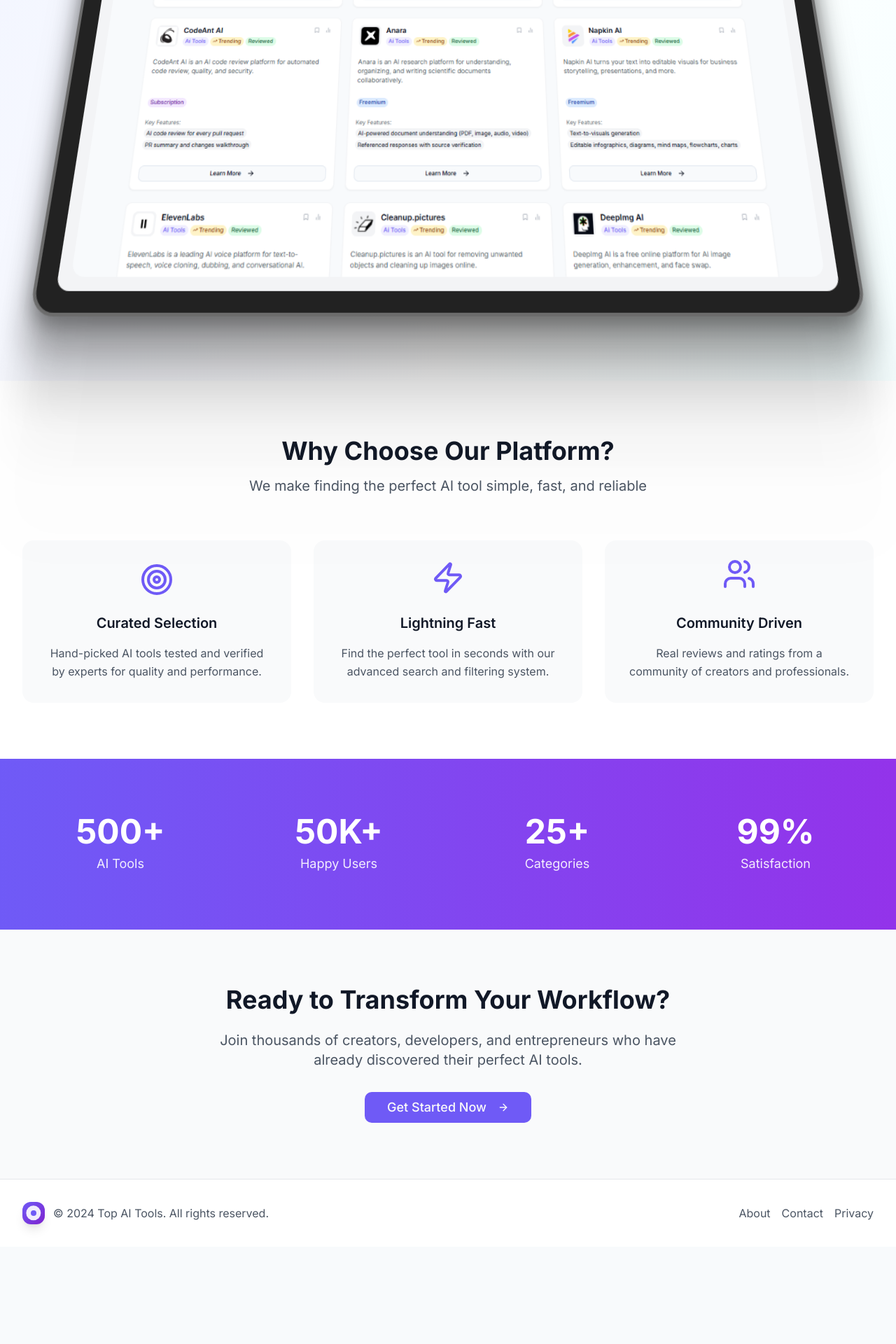
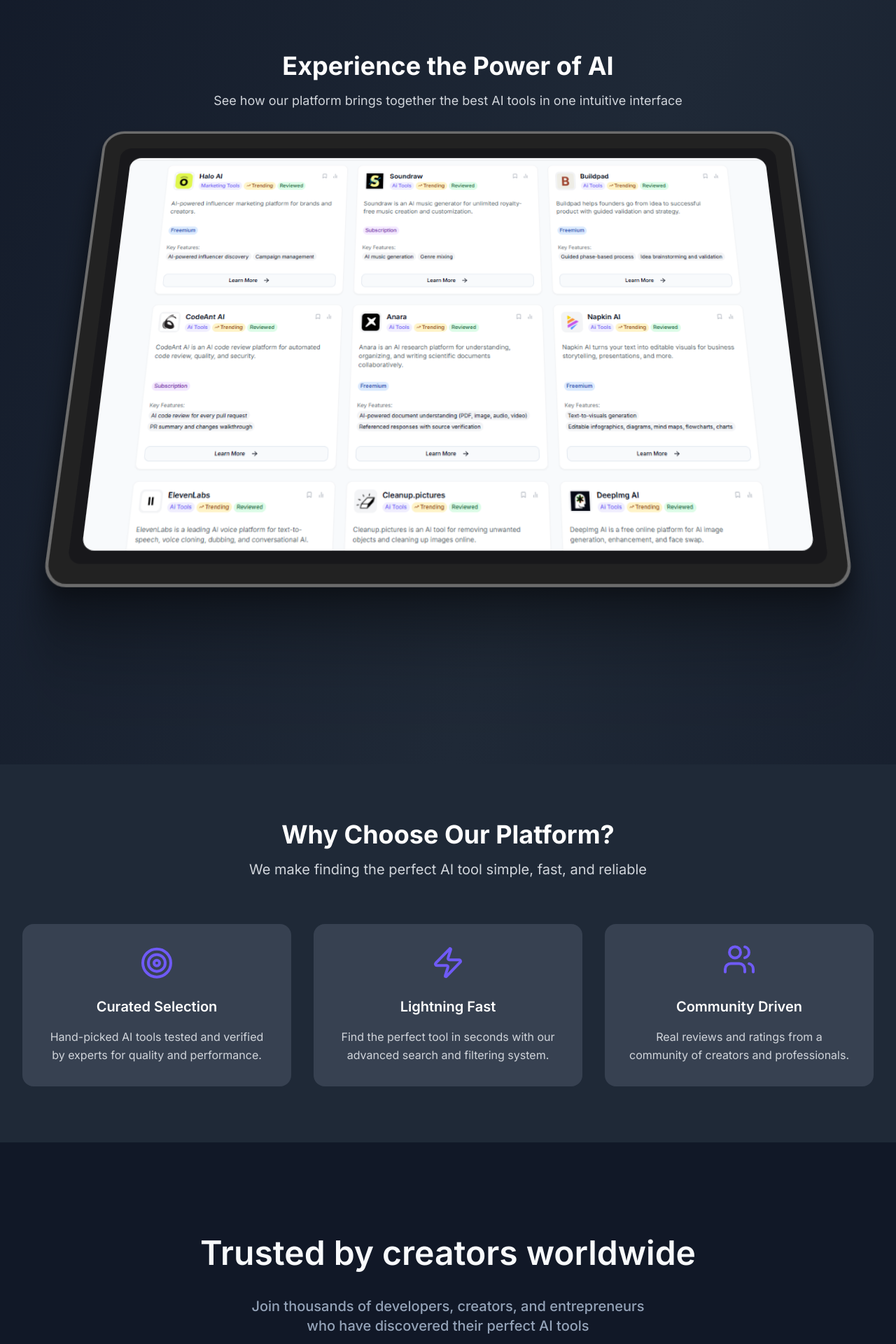
Before and after one commit to mustafamubashir03/ai-productivity-sphere-05, a React (Vite) app: page /landing in a window 1280 px wide. Shown: the part 800-2720 px from the top of the page at 70% size. Before the commit the page ends 2581 px from the top, so only its background shows below. Built offline with nearby package versions, Linux system fonts and the light colour scheme; no server answers.

Commit message:
Add dark mode toggle and testimonial section
- Enabled dark mode toggle on landing page.
- Moved scroll animation.
- Added testimonial section with marquee animation.
- Added dependencies and tailwind config.

```diff
--- a/package.json
+++ b/package.json
@@ -15,7 +15,7 @@
     "@radix-ui/react-accordion": "^1.2.0",
     "@radix-ui/react-alert-dialog": "^1.1.1",
     "@radix-ui/react-aspect-ratio": "^1.1.0",
-    "@radix-ui/react-avatar": "^1.1.0",
+    "@radix-ui/react-avatar": "^1.1.10",
     "@radix-ui/react-checkbox": "^1.1.1",
     "@radix-ui/react-collapsible": "^1.1.0",
     "@radix-ui/react-context-menu": "^2.2.1",
--- /dev/null
+++ b/src/components/ui/testimonial-card.tsx
@@ -0,0 +1,57 @@
+
+import { cn } from "@/lib/utils"
+import { Avatar, AvatarImage } from "@/components/ui/avatar"
+
+export interface TestimonialAuthor {
+  name: string
+  handle: string
+  avatar: string
+}
+
+export interface TestimonialCardProps {
+  author: TestimonialAuthor
+  text: string
+  href?: string
+  className?: string
+}
+
+export function TestimonialCard({
+  author,
+  text,
+  href,
+  className
+}: TestimonialCardProps) {
+  const Card = href ? 'a' : 'div'
+
+  return (
+    <Card
+      {...(href ? { href } : {})}
+      className={cn(
+        "flex flex-col rounded-lg border-t",
+        "bg-gradient-to-b from-muted/50 to-muted/10",
+        "p-4 text-start sm:p-6",
+        "hover:from-muted/60 hover:to-muted/20",
+        "max-w-[320px] sm:max-w-[320px]",
+        "transition-colors duration-300",
+        className
+      )}
+    >
+      <div className="flex items-center gap-3">
+        <Avatar className="h-12 w-12">
+          <AvatarImage src={author.avatar} alt={author.name} />
+        </Avatar>
+        <div className="flex flex-col items-start">
+          <h3 className="text-md font-semibold leading-none">
+            {author.name}
+          </h3>
+          <p className="text-sm text-muted-foreground">
+            {author.handle}
+          </p>
+        </div>
+      </div>
+      <p className="sm:text-md mt-4 text-sm text-muted-foreground">
+        {text}
+      </p>
+    </Card>
+  )
+}
--- /dev/null
+++ b/src/components/ui/testimonials-with-marquee.tsx
@@ -0,0 +1,58 @@
+
+import { cn } from "@/lib/utils"
+import { TestimonialCard, TestimonialAuthor } from "@/components/ui/testimonial-card"
+
+interface TestimonialsSectionProps {
+  title: string
+  description: string
+  testimonials: Array<{
+    author: TestimonialAuthor
+    text: string
+    href?: string
+  }>
+  className?: string
+}
+
+export function TestimonialsSection({
+  title,
+  description,
+  testimonials,
+  className
+}: TestimonialsSectionProps) {
+  return (
+    <section className={cn(
+      "bg-background text-foreground",
+      "py-12 sm:py-24 md:py-32 px-0",
+      className
+    )}>
+      <div className="mx-auto flex max-w-container flex-col items-center gap-4 text-center sm:gap-16">
+        <div className="flex flex-col items-center gap-4 px-4 sm:gap-8">
+          <h2 className="max-w-[720px] text-3xl font-semibold leading-tight sm:text-5xl sm:leading-tight">
+            {title}
+          </h2>
+          <p className="text-md max-w-[600px] font-medium text-muted-foreground sm:text-xl">
+            {description}
+          </p>
+        </div>
+
+        <div className="relative flex w-full flex-col items-center justify-center overflow-hidden">
+          <div className="group flex overflow-hidden p-2 [--gap:1rem] [gap:var(--gap)] flex-row [--duration:40s]">
+            <div className="flex shrink-0 justify-around [gap:var(--gap)] animate-marquee flex-row group-hover:[animation-play-state:paused]">
+              {[...Array(4)].map((_, setIndex) => (
+                testimonials.map((testimonial, i) => (
+                  <TestimonialCard
+                    key={`${setIndex}-${i}`}
+                    {...testimonial}
+                  />
+                ))
+              ))}
+            </div>
+          </div>
+
+          <div className="pointer-events-none absolute inset-y-0 left-0 hidden w-1/3 bg-gradient-to-r from-background sm:block" />
+          <div className="pointer-events-none absolute inset-y-0 right-0 hidden w-1/3 bg-gradient-to-l from-background sm:block" />
+        </div>
+      </div>
+    </section>
+  )
+}
--- a/src/pages/LandingPage.tsx
+++ b/src/pages/LandingPage.tsx
@@ -3,10 +3,12 @@ import React from "react";
 import { Link } from "react-router-dom";
 import { motion } from "framer-motion";
 import { ContainerScroll } from "@/components/ui/container-scroll-animation";
+import { TestimonialsSection } from "@/components/ui/testimonials-with-marquee";
 import { Button } from "@/components/ui/button";
 import { ArrowRight, Sparkles, Zap, Target, Users } from "lucide-react";
 import Logo from "@/components/common/Logo";
 import EnhancedSEO from "@/components/common/EnhancedSEO";
+import ThemeToggle from "@/components/layout/ThemeToggle";
 
 const LandingPage = () => {
   const fadeInUp = {
@@ -23,6 +25,51 @@ const LandingPage = () => {
       }
     }
   };
+
+  const testimonials = [
+    {
+      author: {
+        name: "Sarah Chen",
+        handle: "@sarahtech",
+        avatar: "https://images.unsplash.com/photo-1494790108377-be9c29b29330?w=150&h=150&fit=crop&crop=face"
+      },
+      text: "This AI tools platform has revolutionized our workflow. Finding the right tools is now effortless and the recommendations are spot-on.",
+      href: "https://twitter.com/sarahtech"
+    },
+    {
+      author: {
+        name: "Marcus Johnson",
+        handle: "@marcusdev",
+        avatar: "https://images.unsplash.com/photo-1507003211169-0a1dd7228f2d?w=150&h=150&fit=crop&crop=face"
+      },
+      text: "The curated collection saved us weeks of research. Every tool recommendation has been exactly what we needed for our projects.",
+      href: "https://twitter.com/marcusdev"
+    },
+    {
+      author: {
+        name: "Elena Rodriguez",
+        handle: "@elenaai",
+        avatar: "https://images.unsplash.com/photo-1534528741775-53994a69daeb?w=150&h=150&fit=crop&crop=face"
+    },
+      text: "Finally, a platform that understands what creators need! The filtering system and detailed reviews make choosing tools so much easier."
+    },
+    {
+      author: {
+        name: "David Park",
+        handle: "@davidcreative",
+        avatar: "https://images.unsplash.com/photo-1472099645785-5658abf4ff4e?w=150&h=150&fit=crop&crop=face"
+      },
+      text: "The community-driven approach is brilliant. Real reviews from real users have helped me discover tools I never knew existed.",
+    },
+    {
+      author: {
+        name: "Lisa Thompson",
+        handle: "@lisaproduct",
+        avatar: "https://images.unsplash.com/photo-1544005313-94ddf0286df2?w=150&h=150&fit=crop&crop=face"
+      },
+      text: "As a product manager, this platform is invaluable. The comparison features and detailed analytics help make informed decisions.",
+    }
+  ];
 
   return (
     <>
@@ -48,6 +95,8 @@ const LandingPage = () => {
                 <span className="text-primary font-bold text-xl dark:text-white">Top AI Tools</span>
               </div>
 
+              <div className="flex items-center gap-3">
+                <ThemeToggle />
                 <Link to="/">
                   <Button
                     className="group relative overflow-hidden"
@@ -59,17 +108,16 @@ const LandingPage = () => {
                 </Link>
               </div>
             </div>
+          </div>
         </motion.header>
 
-        {/* Hero Section with Scroll Animation */}
+        {/* Hero Section */}
         <section className="pt-16">
-          <ContainerScroll
-            titleComponent={
+          <div className="container mx-auto px-4 sm:px-6 lg:px-8 py-20 text-center">
             <motion.div
               variants={staggerContainer}
               initial="hidden"
               animate="visible"
-                className="text-center"
             >
               <motion.div
                 variants={fadeInUp}
@@ -109,7 +157,7 @@ const LandingPage = () => {
 
               <motion.div
                 variants={fadeInUp}
-                  className="flex flex-col sm:flex-row gap-4 justify-center items-center"
+                className="flex flex-col sm:flex-row gap-4 justify-center items-center mb-16"
               >
                 <Link to="/tools">
                   <Button size="lg" className="group relative overflow-hidden px-8 py-4 text-lg">
@@ -124,6 +172,24 @@ const LandingPage = () => {
                   </Button>
                 </Link>
               </motion.div>
+            </motion.div>
+          </div>
+
+          {/* Scroll Animation Section - Moved Lower */}
+          <ContainerScroll
+            titleComponent={
+              <motion.div
+                initial={{ opacity: 0, y: 30 }}
+                animate={{ opacity: 1, y: 0 }}
+                transition={{ duration: 0.6, delay: 0.3 }}
+                className="text-center mb-8"
+              >
+                <h2 className="text-2xl md:text-4xl font-bold text-gray-900 dark:text-white mb-4">
+                  Experience the Power of AI
+                </h2>
+                <p className="text-lg text-gray-600 dark:text-gray-300 max-w-2xl mx-auto">
+                  See how our platform brings together the best AI tools in one intuitive interface
+                </p>
               </motion.div>
             }
           >
@@ -212,6 +278,14 @@ const LandingPage = () => {
             </motion.div>
           </div>
         </section>
+
+        {/* Testimonials Section */}
+        <TestimonialsSection
+          title="Trusted by creators worldwide"
+          description="Join thousands of developers, creators, and entrepreneurs who have discovered their perfect AI tools"
+          testimonials={testimonials}
+          className="bg-gray-50 dark:bg-gray-900"
+        />
 
         {/* Stats Section */}
         <section className="py-20 bg-gradient-to-r from-primary to-purple-600 text-white">
--- a/tailwind.config.ts
+++ b/tailwind.config.ts
@@ -19,6 +19,9 @@ export default {
 			}
 		},
 		extend: {
+			maxWidth: {
+				container: "1280px",
+			},
 			colors: {
 				border: 'hsl(var(--border))',
 				input: 'hsl(var(--input))',
@@ -121,6 +124,10 @@ export default {
           '50%': {
             opacity: '0.9'
           }
+        },
+        marquee: {
+          from: { transform: 'translateX(0)' },
+          to: { transform: 'translateX(calc(-100% - var(--gap)))' }
         }
 			},
 			animation: {
@@ -129,7 +136,8 @@ export default {
         'fade-in': 'fade-in 0.3s ease-out',
         'scale-in': 'scale-in 0.2s ease-out',
         'float': 'float 3s ease-in-out infinite',
-        'pulse-subtle': 'pulse-subtle 2s ease-in-out infinite'
+        'pulse-subtle': 'pulse-subtle 2s ease-in-out infinite',
+        marquee: 'marquee var(--duration) linear infinite',
 			},
       fontFamily: {
         sans: ['Inter', 'sans-serif'],
```
Also changed, not shown: 1 other file (tests, documents, lock files or other folders). Lines whose indentation alone changed are shown as unchanged.
